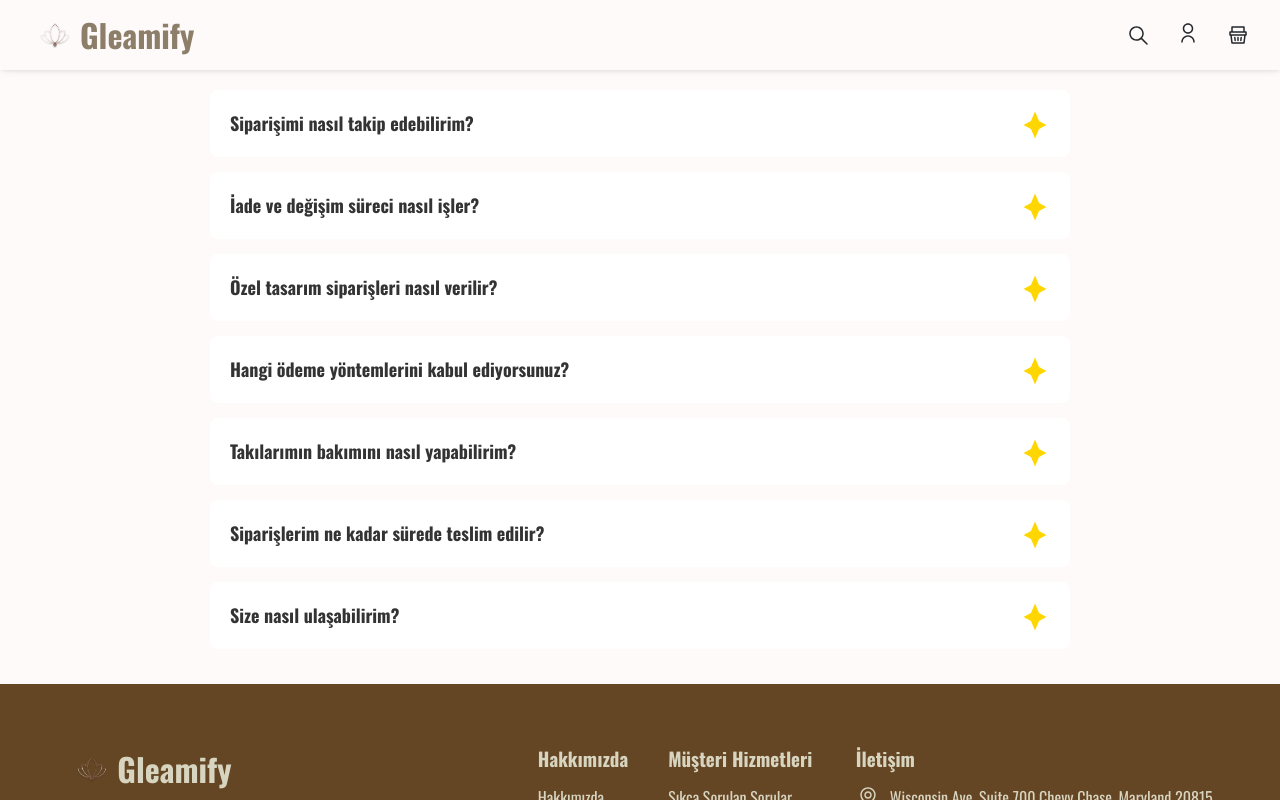
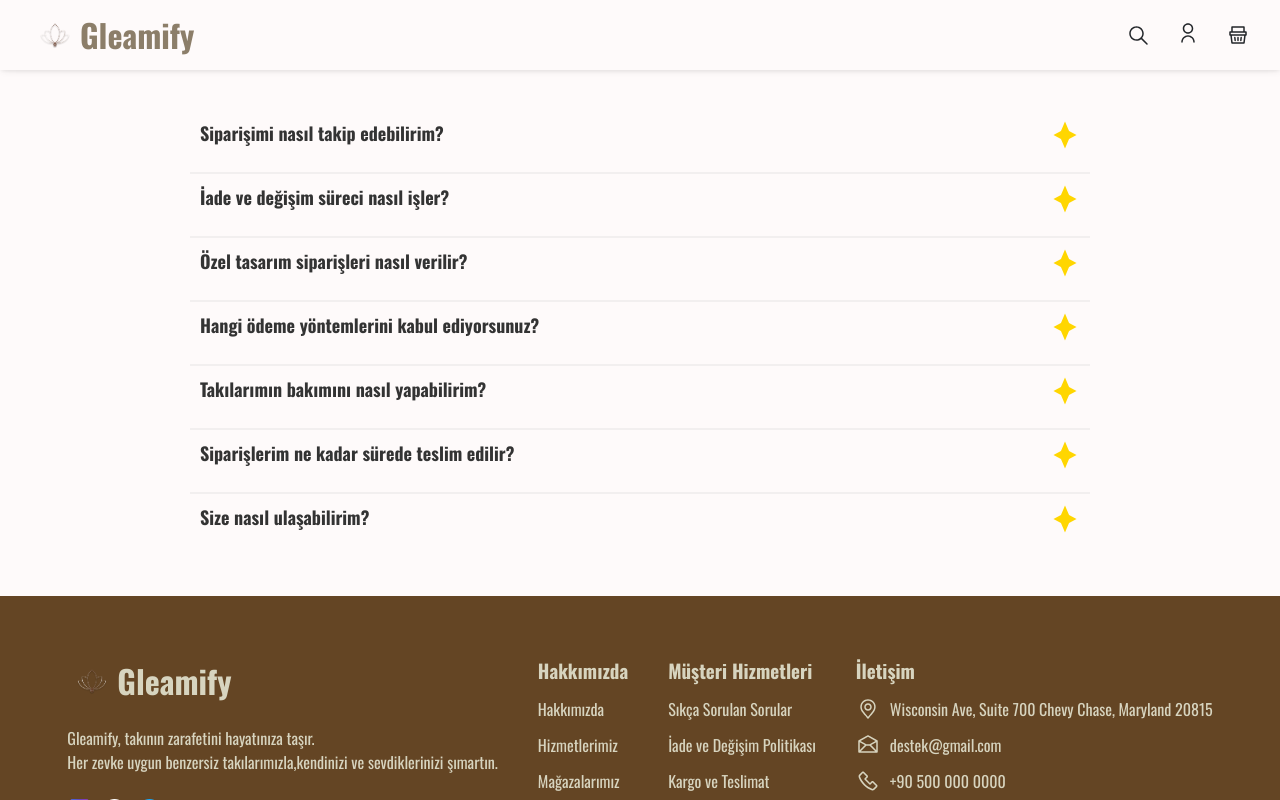
Before and after one commit to dogasvs/bitirme-projesi, a Next.js app: page /faq in a window 1280 px wide. Shown: the top 800 px of the page. Built offline with nearby package versions, Linux system fonts and the light colour scheme; no server answers.

Commit message:
faqs cssi değiştirildi

```diff
--- a/app/faq/faq.css
+++ b/app/faq/faq.css
@@ -16,16 +16,14 @@ details summary::after {
 }
 
 .faq {
-  width: 80%;
   max-width: 900px;
   margin: 0 auto;
-  padding: 20px;
+  padding-block: 40px;
 }
 
 .faq details {
   margin-bottom: 15px;
   padding: 10px;
-  background-color: #ffffff;
   border-radius: 8px;
 }
 
@@ -34,7 +32,6 @@ details summary::after {
   font-weight: bold;
   color: #333;
   cursor: pointer;
-  padding: 10px;
   border-radius: 6px;
 }
 
@@ -49,6 +46,9 @@ details summary::after {
 
 .faq details p {
   font-size: 16px;
-  margin-left: 10px;
   color: #555;
 }
+
+.faq hr {
+  border: 1px solid #f2efef;
+}
--- a/app/faq/page.jsx
+++ b/app/faq/page.jsx
@@ -12,32 +12,32 @@ export default function FAQ() {
           <summary>Siparişimi nasıl takip edebilirim?  <DiamondSvg /></summary>
           <p>Siparişinizin durumu hakkında bilgi almak için hesabınıza giriş yaparak "Siparişlerim" sekmesini ziyaret edebilir veya size gönderilen <br /> takip numarasını kullanarak kargo firması üzerinden takip yapabilirsiniz.</p>
         </details>
-
+        <hr />
         <details>
           <summary>İade ve değişim süreci nasıl işler?  <DiamondSvg /></summary>
           <p>Ürünlerimizi teslim aldıktan sonra 14 gün içerisinde iade veya değişim talebinde bulunabilirsiniz. <br /> Ürünlerin kullanılmamış ve orijinal ambalajında olması gerekmektedir. Daha fazla bilgi için "İade ve Değişim Politikası" sayfamızı inceleyebilirsiniz.</p>
         </details>
-
+        <hr />
         <details>
           <summary>Özel tasarım siparişleri nasıl verilir?  <DiamondSvg /></summary>
           <p>Size özel tasarımlar oluşturmak için bizimle iletişime geçebilirsiniz. Taleplerinizi mağazalarımızda ya da online form aracılığıyla <br /> iletebilirsiniz. Tasarım sürecimiz, ihtiyaçlarınıza göre şekillenir ve size özgü bir ürün ortaya çıkar.</p>
         </details>
-
+        <hr />
         <details>
           <summary>Hangi ödeme yöntemlerini kabul ediyorsunuz?  <DiamondSvg /></summary>
           <p>Kredi kartı, banka kartı, kapıda ödeme ve online ödeme sistemlerini kullanabilirsiniz. Ödeme seçeneklerimiz güvenli ve hızlıdır.</p>
         </details>
-
+        <hr />
         <details>
           <summary>Takılarımın bakımını nasıl yapabilirim?  <DiamondSvg /></summary>
           <p>Takılarınızı uzun süre kullanabilmek için düzenli olarak temizleyin ve kimyasallardan uzak tutun. Daha detaylı bilgi ve profesyonel bakım <br /> için mağazalarımızı ziyaret edebilirsiniz.</p>
         </details>
-
+        <hr />
         <details>
           <summary>Siparişlerim ne kadar sürede teslim edilir?  <DiamondSvg /></summary>
           <p>Siparişlerimiz genellikle 2-5 iş günü içerisinde teslim edilir. Özel tasarımlar ve kişiselleştirilmiş ürünler için teslimat süresi farklılık <br /> gösterebilir.</p>
         </details>
-
+        <hr />
         <details>
           <summary>Size nasıl ulaşabilirim? <DiamondSvg /></summary>
           <p>Bizimle iletişim sayfamız üzerinden ya da mağazalarımızı ziyaret ederek kolayca iletişime geçebilirsiniz.</p>
```
